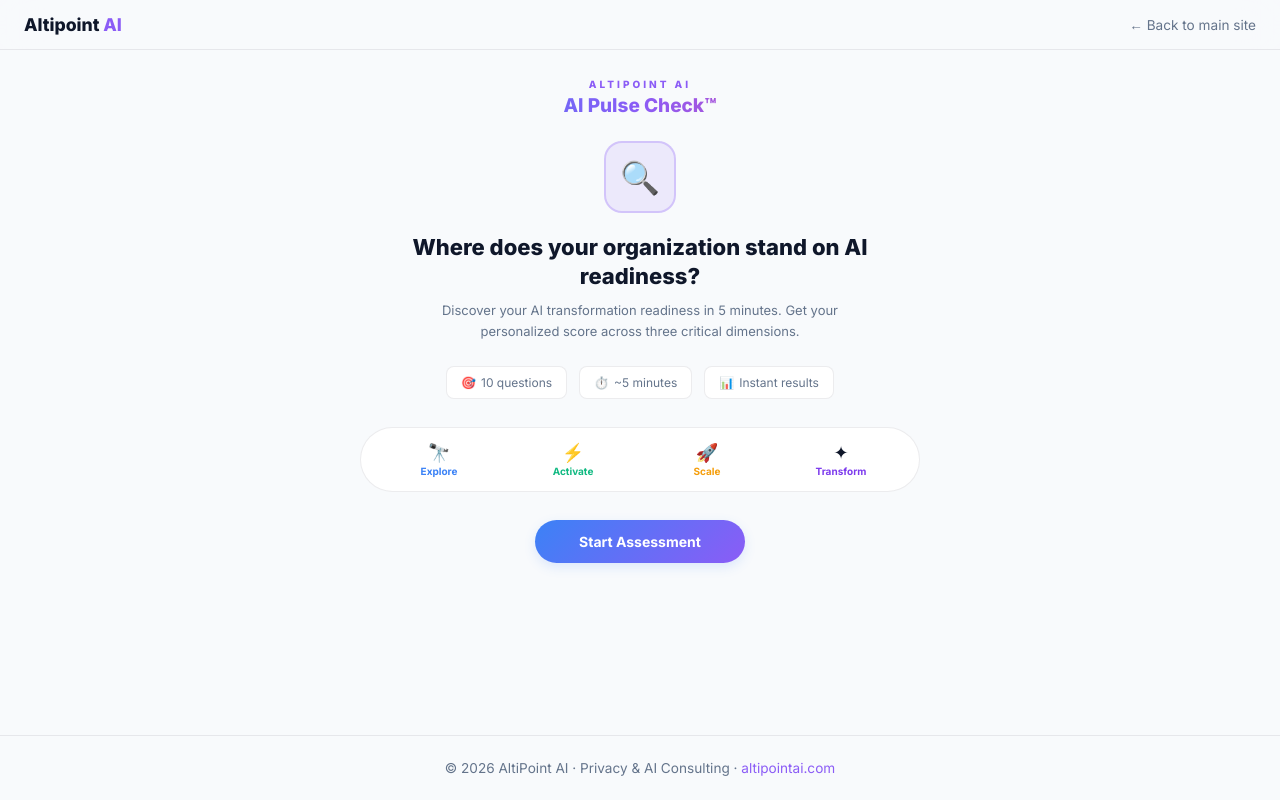
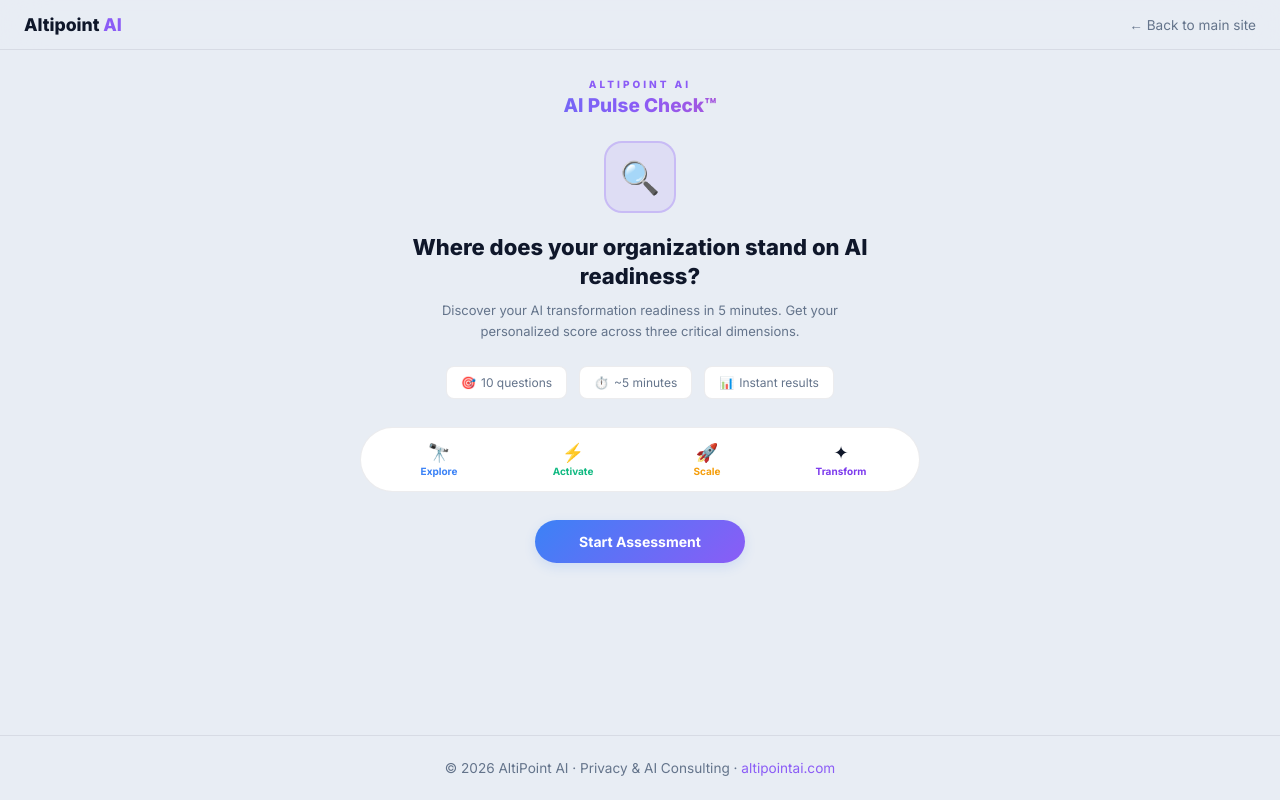
Before and after one commit to v4alti/pulse-check, a React (Vite) app: page / in a window 1280 px wide. Built offline with nearby package versions, Linux system fonts and the light colour scheme.

Commit message:
Background: soft blue-gray #e8edf4

```diff
--- a/src/AIPulseCheck.jsx
+++ b/src/AIPulseCheck.jsx
@@ -20,7 +20,7 @@
 };
 
 const COLORS = {
-  bg: "#f8fafc", bgCard: "#ffffff", bgCardAlt: "#f1f5f9",
+  bg: "#e8edf4", bgCard: "#ffffff", bgCardAlt: "#f1f5f9",
   surface: "#e2e8f0", surfaceHover: "#cbd5e1",
   accent: "#8b5cf6", accentLight: "#a78bfa", accentGlow: "rgba(139,92,246,0.1)",
   green: "#10B981", greenGlow: "rgba(16,185,129,0.1)",
@@ -385,7 +385,7 @@
       `}</style>
 
       {/* ── SHARED BRAND HEADER ── */}
-      <header style={{ background:"rgba(248,250,252,0.85)", backdropFilter:"blur(20px)", borderBottom:"1px solid rgba(15,23,42,0.08)", padding:"14px 24px", display:"flex", justifyContent:"space-between", alignItems:"center", position:"sticky", top:0, zIndex:100 }}>
+      <header style={{ background:"rgba(232,237,244,0.85)", backdropFilter:"blur(20px)", borderBottom:"1px solid rgba(15,23,42,0.08)", padding:"14px 24px", display:"flex", justifyContent:"space-between", alignItems:"center", position:"sticky", top:0, zIndex:100 }}>
         <a href="https://altipointai.com" style={{ color:"#0f172a", textDecoration:"none", fontWeight:800, fontSize:"1.1rem", fontFamily:"'Inter',sans-serif" }}>
           Altipoint <span style={{ color:"#8b5cf6" }}>AI</span>
         </a>
@@ -593,7 +593,7 @@
       </div>
 
       {/* ── SHARED BRAND FOOTER ── */}
-      <footer style={{ background:"#f8fafc", borderTop:"1px solid rgba(15,23,42,0.08)", padding:"24px", textAlign:"center", color:"#64748b", fontSize:"0.85rem", fontFamily:"'Inter',sans-serif" }}>
+      <footer style={{ background:"#e8edf4", borderTop:"1px solid rgba(15,23,42,0.08)", padding:"24px", textAlign:"center", color:"#64748b", fontSize:"0.85rem", fontFamily:"'Inter',sans-serif" }}>
         © 2026 AltiPoint AI · Privacy &amp; AI Consulting · <a href="https://altipointai.com" style={{ color:"#8b5cf6", textDecoration:"none" }}>altipointai.com</a>
       </footer>
     </div>
```
